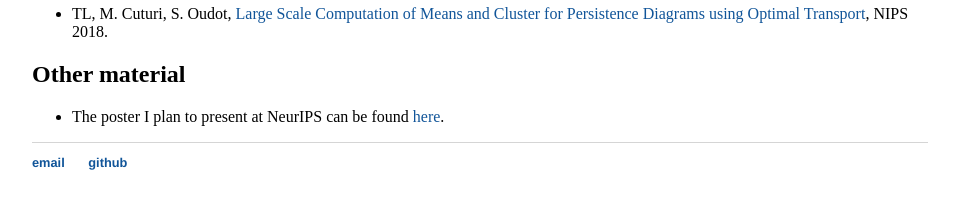
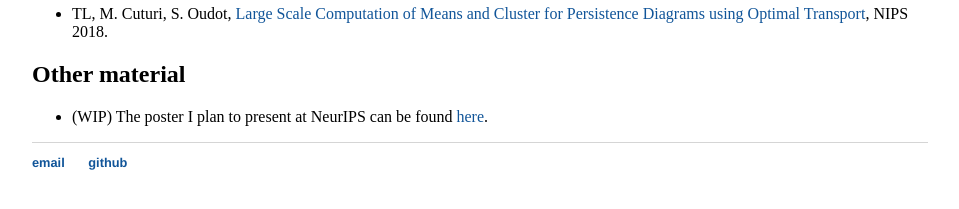
Before and after one commit to tlacombe/tlacombe.github.io, a Jekyll site: the page built from research/index.html, in a window 1280 px wide. Shown: the part 140-349 px from the top of the page, without its empty margins (160-1119 px from the left). Built offline with Jekyll 4.4.1, drawn with Linux system fonts in a browser that asks for light colours.

Commit message:
added wip mention for the poster

```diff
--- a/research/index.html
+++ b/research/index.html
@@ -9,5 +9,5 @@ title: Publications
 
 <h2>Other material</h2>
 	<ul>
-		<li> The poster I plan to present at NeurIPS can be found <a href="./material/poster_NIPS_2018.pdf">here</a>.</li>
+		<li> (WIP) The poster I plan to present at NeurIPS can be found <a href="./material/poster_NIPS_2018.pdf">here</a>.</li>
 	</ul>
```
Also changed, not shown: 1 other file.
